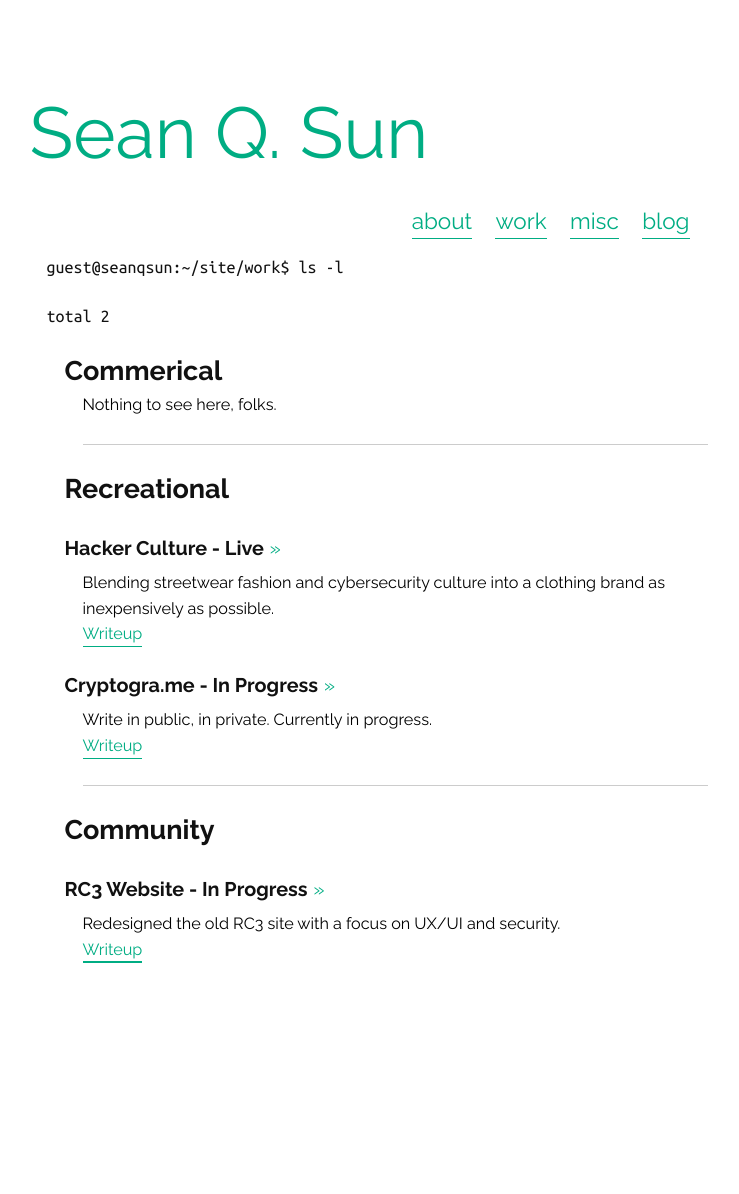
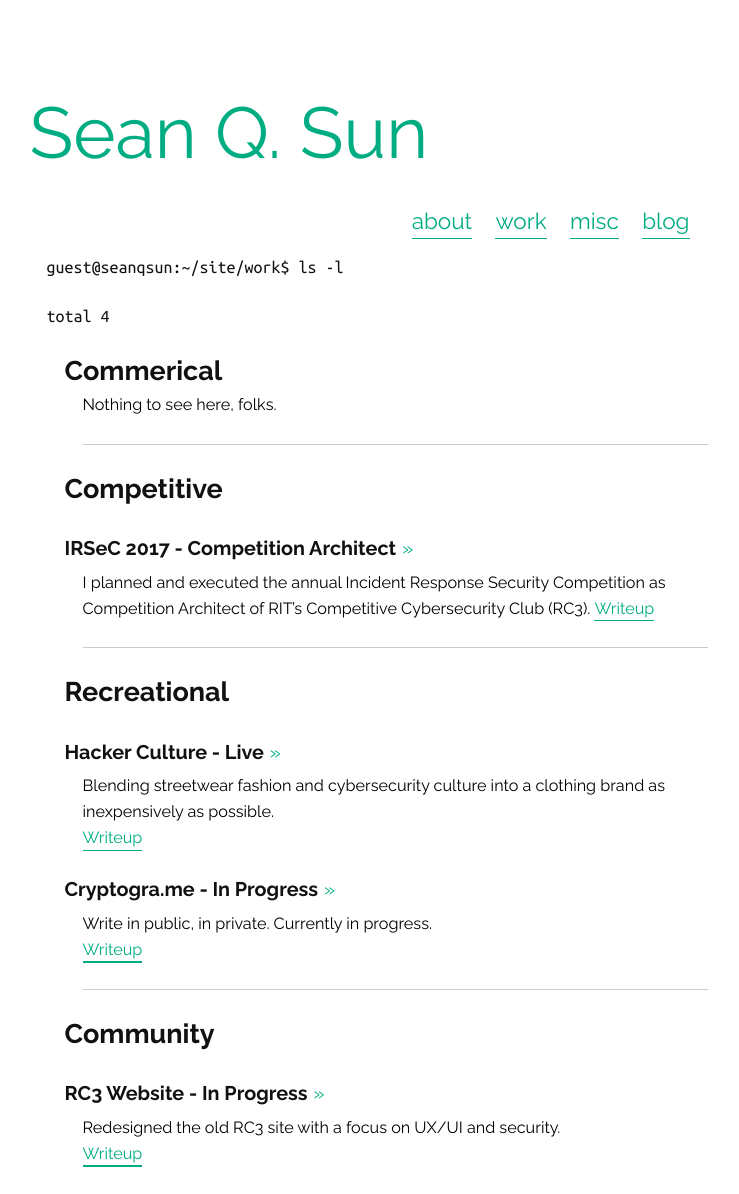
Before and after one commit to Sean-Q-Sun/Sean-Q-Sun.github.io, a Jekyll site: the page built from work.md, in a window 1280 px wide. Shown: the whole page, without its empty margins (245-984 px from the left). Built offline with Jekyll 4.4.1, drawn with Linux system fonts in a browser that asks for light colours; before the commit the page ends 990 px from its top, so only the background shows below that.

Commit message:
Updated work page

```diff
--- a/work.md
+++ b/work.md
@@ -6,7 +6,7 @@ permalink: /work/
 
 ### guest@seanqsun:~/site/{{page.title}}$ ls -l
 
-### total 2
+### total 4
 
 <div class="workType">
 <h2>Commerical</h2>
@@ -18,11 +18,22 @@ Nothing to see here, folks.
 <hr>
 
 <div class="workType">
+<h2>Competitive</h2>
+<p>Here lies the glory</p>
+</div>
+
+###### IRSeC 2017 - Competition Architect <a class="link1" href="https://irsec.rc3.club/">>></a>
+I planned and executed the annual Incident Response Security Competition as Competition Architect of RIT's Competitive Cybersecurity Club (RC3).
+<a class="link2" href="/work/irsec17">Writeup</a>
+
+<hr>
+
+<div class="workType">
 <h2>Recreational</h2>
 <p>Scratching my own itches</p>
 </div>
 
-###### Hacker Culture - Live <a class="link1" href="http://hackerculture.clothing">>></a>
+###### Hacker Culture - Live <a class="link1" href="http://hackerculture.co">>></a>
 Blending streetwear fashion and cybersecurity culture into a clothing brand as inexpensively as possible.
 <a class="link2" href="/work/hackerculture">Writeup</a>
 
```
